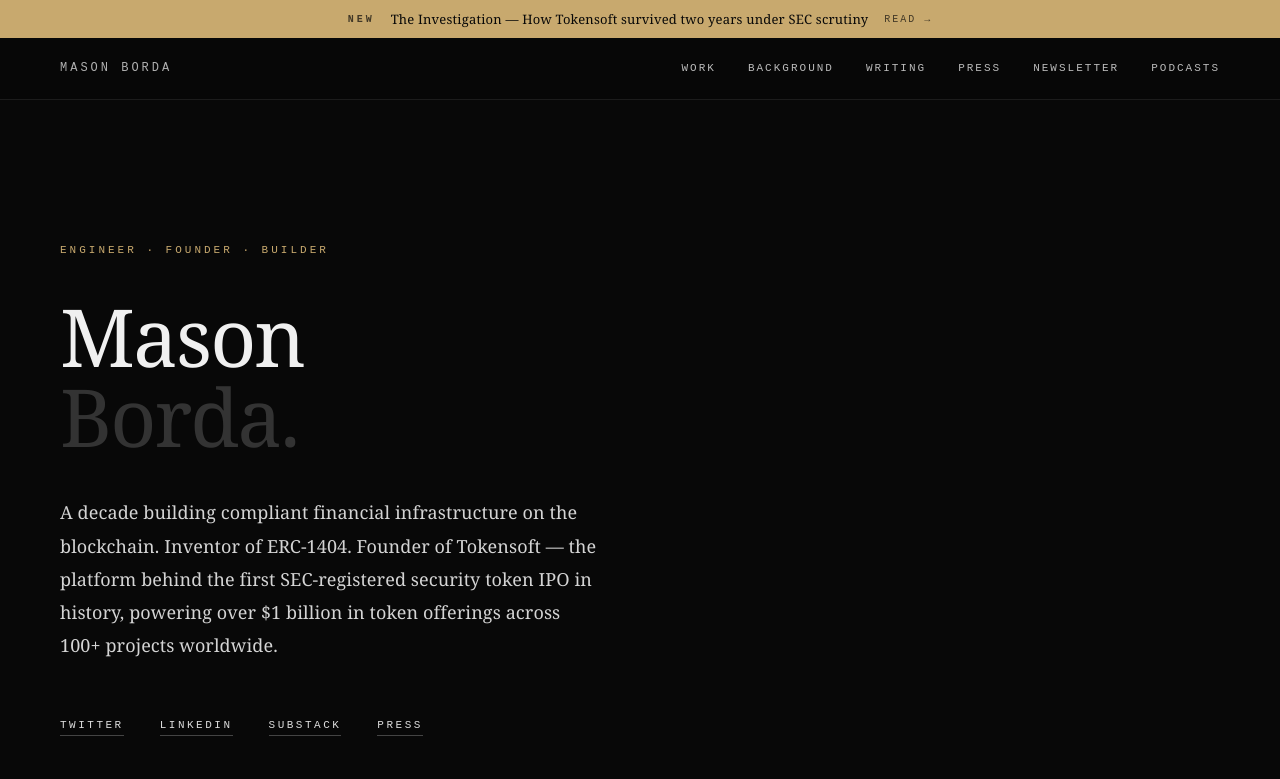
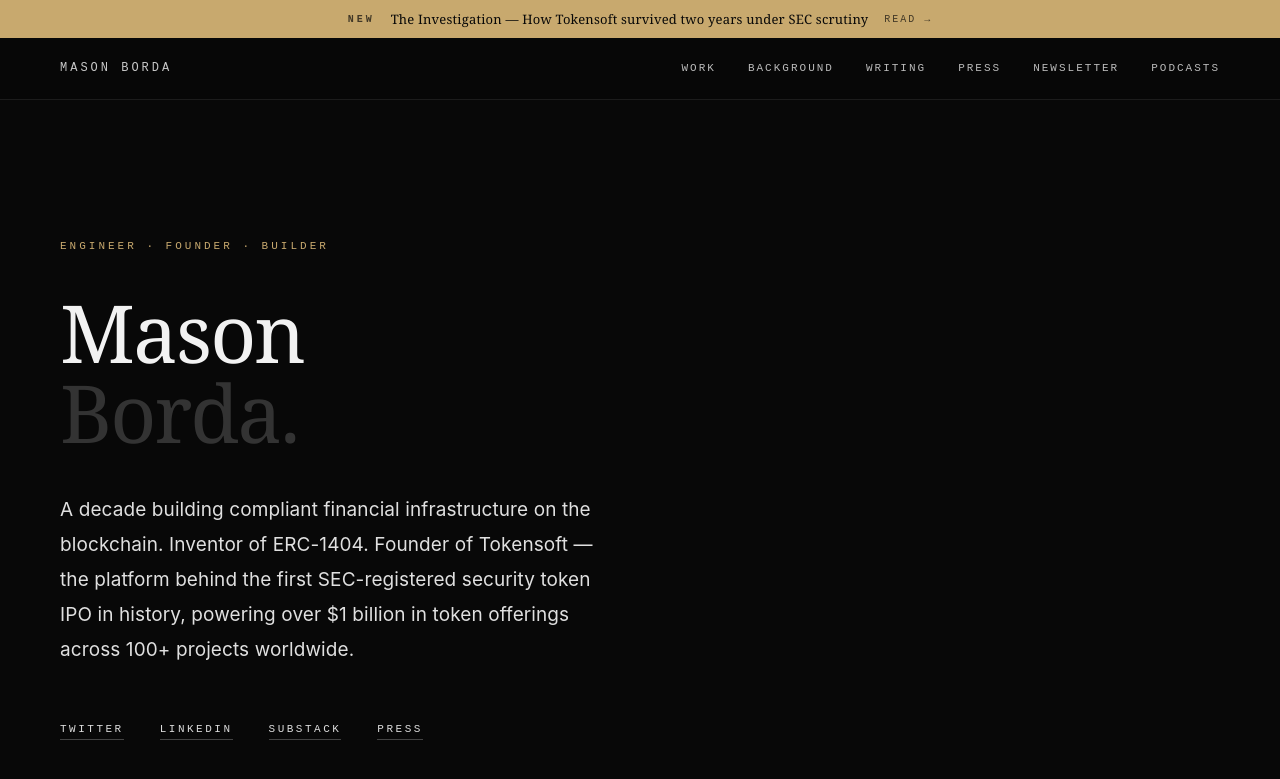
Before and after one commit to masonicGIT/masonborda, a Jekyll site: the page index.html, which Jekyll copies as it is, in a window 1280 px wide and 900 px high. Shown: the top 779 px of the window. Built offline with Jekyll 4.4.1, drawn with Linux system fonts in a browser that asks for light colours.

Commit message:
Typography overhaul: system sans-serif for body copy, much brighter muted text, larger font sizes

```diff
--- a/index.html
+++ b/index.html
@@ -69,9 +69,9 @@
     --bg: #080808;
     --surface: #111111;
     --border: #1c1c1c;
-    --text: #f0f0f0;
-    --muted: #b0b0b0;
-    --accent: #d4d4d4;
+    --text: #f2f2f2;
+    --muted: #c8c8c8;
+    --accent: #e0e0e0;
     --gold: #c8a96e;
   }
 
@@ -82,6 +82,13 @@
     color: var(--text);
     font-family: 'Georgia', 'Times New Roman', serif;
     min-height: 100vh;
+    -webkit-font-smoothing: antialiased;
+  }
+
+  /* All description/body copy uses readable sans-serif at proper weight */
+  .hero-bio, .tl-desc, .venture-desc, .press-quote, .press-headline {
+    font-family: -apple-system, 'Helvetica Neue', Arial, sans-serif;
+    font-weight: 400;
     -webkit-font-smoothing: antialiased;
   }
 
@@ -147,7 +154,7 @@
   }
   h1 .dim { color: #333; }
   .hero-bio {
-    font-size: 18px;
+    font-size: 19px;
     line-height: 1.85;
     color: var(--accent);
     max-width: 540px;
@@ -241,10 +248,10 @@
     line-height: 1.4;
   }
   .tl-desc {
-    font-family: 'Helvetica Neue', Arial, sans-serif;
-    font-size: 14px;
+    font-family: -apple-system, 'Helvetica Neue', Arial, sans-serif;
+    font-size: 15px;
     color: var(--muted);
-    line-height: 1.8;
+    line-height: 1.85;
     font-weight: 400;
   }
 
@@ -270,10 +277,10 @@
     margin-bottom: 6px;
   }
   .venture-desc {
-    font-family: 'Helvetica Neue', Arial, sans-serif;
-    font-size: 14px;
+    font-family: -apple-system, 'Helvetica Neue', Arial, sans-serif;
+    font-size: 15px;
     color: var(--muted);
-    line-height: 1.8;
+    line-height: 1.85;
     font-weight: 400;
   }
   .venture-tag {
@@ -307,9 +314,9 @@
     margin-bottom: 12px;
   }
   .press-quote {
-    font-size: 15px;
-    line-height: 1.85;
-    color: #d8d8d8;
+    font-size: 16px;
+    line-height: 1.9;
+    color: #e0e0e0;
     font-style: italic;
     border-left: 2px solid var(--border);
     padding-left: 20px;
--- a/podcasts/constantin-kogan-ep57/index.html
+++ b/podcasts/constantin-kogan-ep57/index.html
@@ -26,7 +26,7 @@
 </script>
 <style>
   * { margin: 0; padding: 0; box-sizing: border-box; }
-  :root { --bg: #080808; --surface: #111111; --border: #1c1c1c; --text: #f0f0f0; --muted: #b0b0b0; --accent: #d4d4d4; --gold: #c8a96e; }
+  :root { --bg: #080808; --surface: #111111; --border: #1c1c1c; --text: #f2f2f2; --muted: #c8c8c8; --accent: #e0e0e0; --gold: #c8a96e; }
   html { scroll-behavior: smooth; }
   body { background: var(--bg); color: var(--text); font-family: 'Georgia', 'Times New Roman', serif; min-height: 100vh; -webkit-font-smoothing: antialiased; }
   nav { position: fixed; top: 0; left: 0; right: 0; z-index: 100; padding: 24px 60px; display: flex; justify-content: space-between; align-items: center; background: rgba(8,8,8,0.95); backdrop-filter: blur(12px); border-bottom: 1px solid var(--border); }
--- a/podcasts/index.html
+++ b/podcasts/index.html
@@ -33,7 +33,7 @@
   * { margin: 0; padding: 0; box-sizing: border-box; }
   :root {
     --bg: #080808; --surface: #111111; --border: #1c1c1c;
-    --text: #f0f0f0; --muted: #b0b0b0; --accent: #d4d4d4; --gold: #c8a96e;
+    --text: #f2f2f2; --muted: #c8c8c8; --accent: #e0e0e0; --gold: #c8a96e;
   }
   html { scroll-behavior: smooth; }
   body { background: var(--bg); color: var(--text); font-family: 'Georgia', 'Times New Roman', serif; min-height: 100vh; -webkit-font-smoothing: antialiased; }
--- a/podcasts/security-token-insight/index.html
+++ b/podcasts/security-token-insight/index.html
@@ -26,7 +26,7 @@
 </script>
 <style>
   * { margin: 0; padding: 0; box-sizing: border-box; }
-  :root { --bg: #080808; --surface: #111111; --border: #1c1c1c; --text: #f0f0f0; --muted: #b0b0b0; --accent: #d4d4d4; --gold: #c8a96e; }
+  :root { --bg: #080808; --surface: #111111; --border: #1c1c1c; --text: #f2f2f2; --muted: #c8c8c8; --accent: #e0e0e0; --gold: #c8a96e; }
   html { scroll-behavior: smooth; }
   body { background: var(--bg); color: var(--text); font-family: 'Georgia', 'Times New Roman', serif; min-height: 100vh; -webkit-font-smoothing: antialiased; }
   nav { position: fixed; top: 0; left: 0; right: 0; z-index: 100; padding: 24px 60px; display: flex; justify-content: space-between; align-items: center; background: rgba(8,8,8,0.95); backdrop-filter: blur(12px); border-bottom: 1px solid var(--border); }
--- a/podcasts/tf-labs-inx-ipo/index.html
+++ b/podcasts/tf-labs-inx-ipo/index.html
@@ -26,7 +26,7 @@
 </script>
 <style>
   * { margin: 0; padding: 0; box-sizing: border-box; }
-  :root { --bg: #080808; --surface: #111111; --border: #1c1c1c; --text: #f0f0f0; --muted: #b0b0b0; --accent: #d4d4d4; --gold: #c8a96e; }
+  :root { --bg: #080808; --surface: #111111; --border: #1c1c1c; --text: #f2f2f2; --muted: #c8c8c8; --accent: #e0e0e0; --gold: #c8a96e; }
   html { scroll-behavior: smooth; }
   body { background: var(--bg); color: var(--text); font-family: 'Georgia', 'Times New Roman', serif; min-height: 100vh; -webkit-font-smoothing: antialiased; }
   nav { position: fixed; top: 0; left: 0; right: 0; z-index: 100; padding: 24px 60px; display: flex; justify-content: space-between; align-items: center; background: rgba(8,8,8,0.95); backdrop-filter: blur(12px); border-bottom: 1px solid var(--border); }
```
